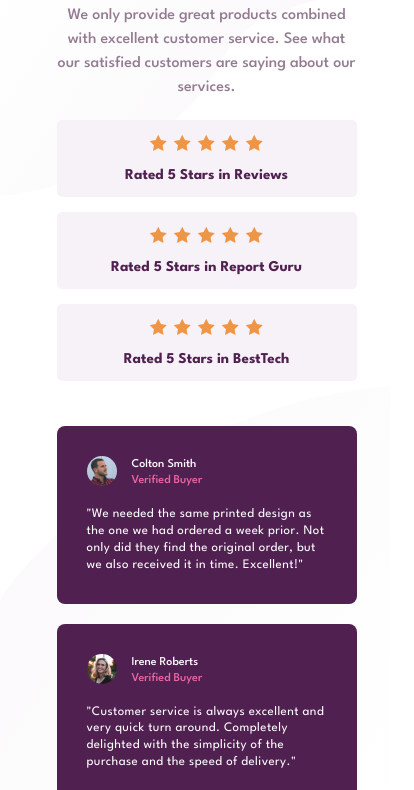
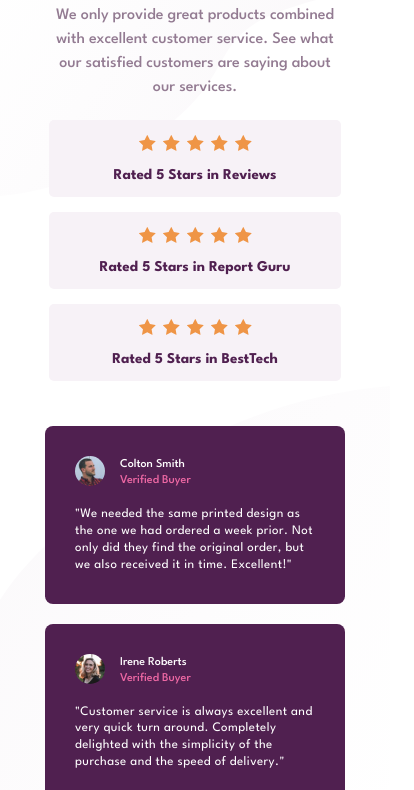
Before and after one commit to Eduardo-Vinicius-dos-SR/Social-proof-section, a plain HTML site: page index.html in a window 390 px wide. Shown: the part 166-956 px from the top of the page, 414 px wide, since content can reach past the window. Drawn offline with Linux system fonts and the light colour scheme.

Commit message:
Arrumando a responsividade para mobile

```diff
--- a/src/css/responsive.css
+++ b/src/css/responsive.css
@@ -32,10 +32,15 @@
 
 @media (max-width: 575px) {
 	.proof-card {
-		padding: 60px 30px;
+		width: 100%;
+		display: flex;
+		flex-direction: column;
+		justify-content: center;
+		padding: 60px 0;
 	}
 	.proof-card .info-container {
-		max-width: 450px;
+		justify-content: center;
+		max-width: 100%;
 	}
 
 	.info-container .rate {
@@ -62,8 +67,8 @@
 }
 
 @media (max-width: 500px) {
-	.proof-card .info-container,
 	.proof-card .feedback,
+	.info-container .info,
 	.info-container .rate .rate-card {
 		max-width: 100%;
 	}
@@ -83,9 +88,3 @@
 		padding: 0 30px;
 	}
 }
-
-@media (max-width: 400px) {
-	.proof-card {
-		padding-right: 7px;
-	}
-}
```
